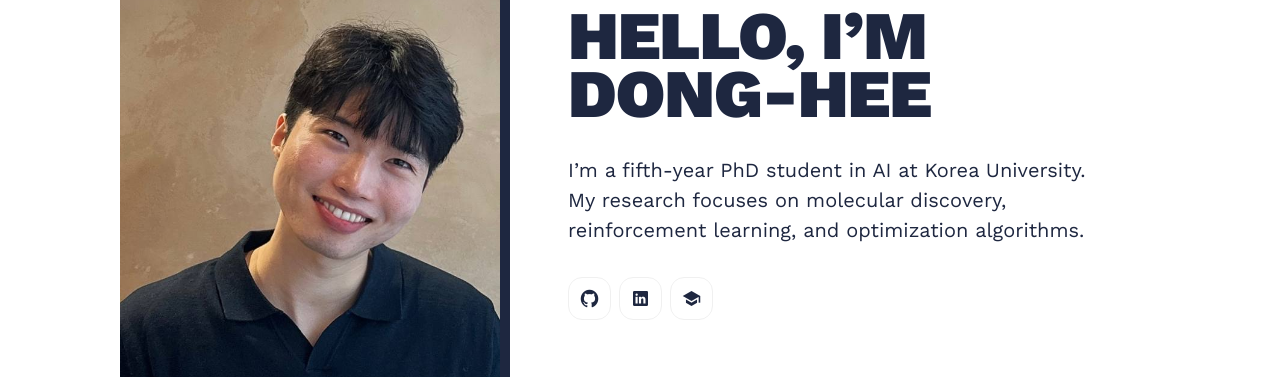
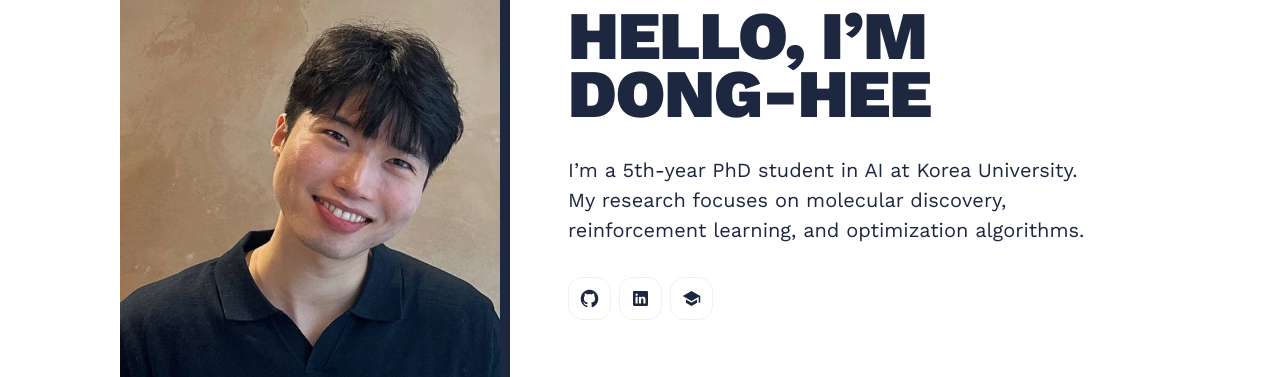
Before and after one commit to donghee-shin-page/donghee-shin-page.github.io, a Jekyll site: the page built from index.html, in a window 1280 px wide and 900 px high. Shown: the part 226-603 px from the top of the window. Built offline with Jekyll 4.4.1, drawn with Linux system fonts in a browser that asks for light colours; nearby versions of some CDN libraries; the list of posts is cut into pages by our own code; some of the changed text lies outside the part shown.

Commit message:
Update _config.yml

```diff
--- a/_config.yml
+++ b/_config.yml
@@ -34,7 +34,7 @@
 # Hero Settings
 hero:
   hero__title: Hello, I’m Dong-Hee
-  hero__description: I’m a fifth-year PhD student in AI at Korea University. My research focuses on molecular discovery, reinforcement learning, and optimization algorithms.
+  hero__description: I’m a 5th-year PhD student in AI at Korea University. My research focuses on molecular discovery, reinforcement learning, and optimization algorithms.
   hero__image: '/images/donghee_shin1.jpg'
 
 
```
